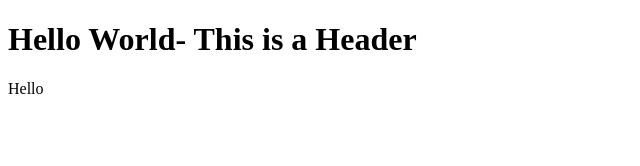
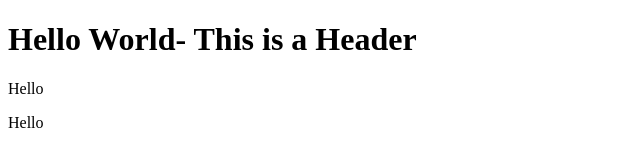
Before and after one commit to Neethukrishna97/SampleEntriProjects, a plain HTML site: page index.html in a window 1280 px wide. Shown: the full height of the page, 0-640 px from the left. Drawn offline with Linux system fonts and the light colour scheme.

Commit message:
Third commit updated index.html

```diff
--- a/index.html
+++ b/index.html
@@ -13,6 +13,9 @@
         <section>
             <p>Hello</p>
         </section>
+        <section>
+            <p>Hello</p>
+        </section>
     </main>
 
 </body>
```
